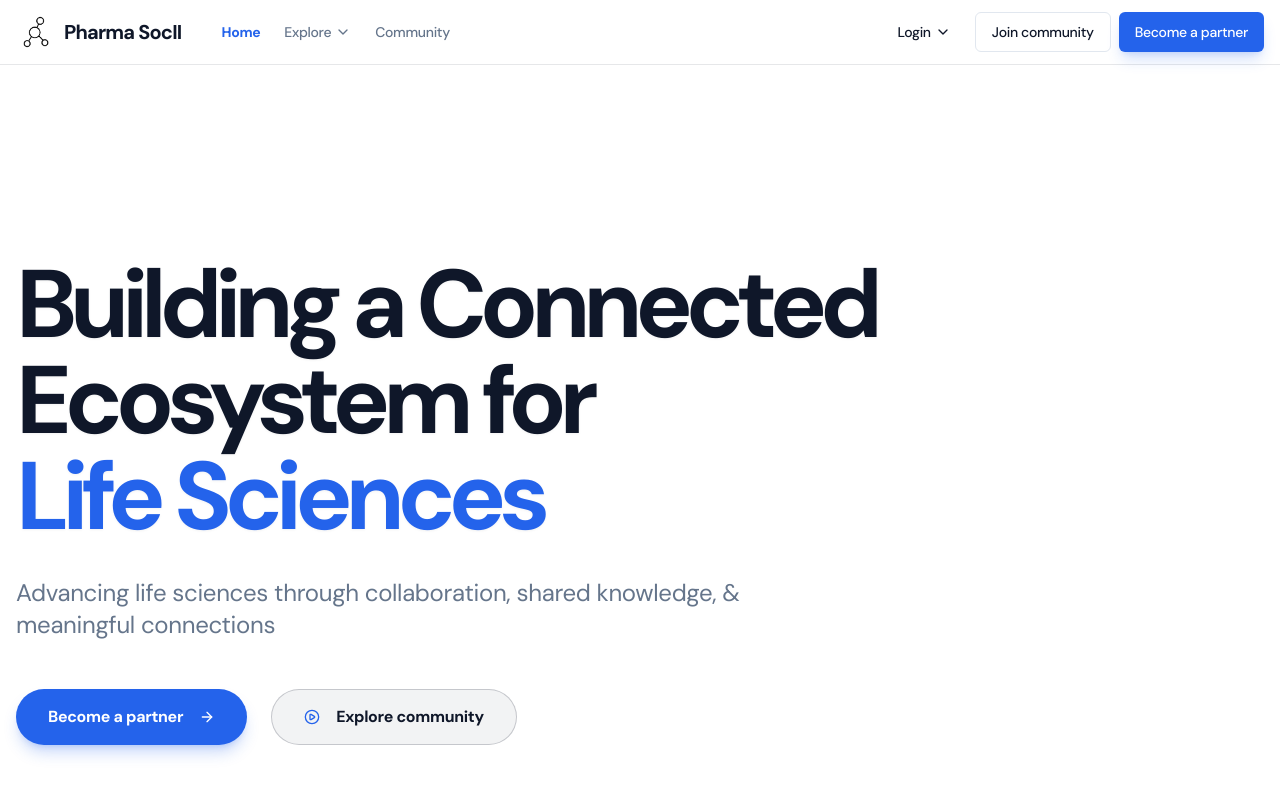
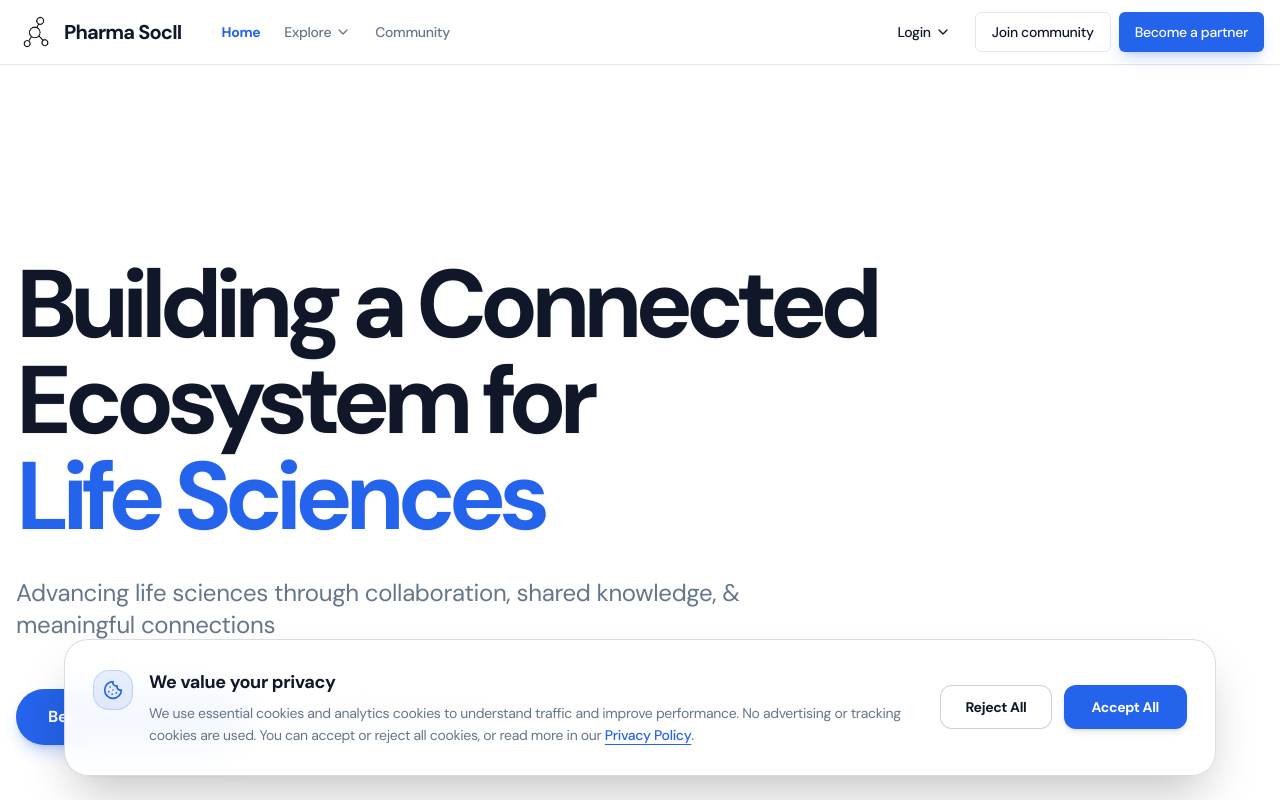
Before and after one commit to simran-kanda1/pharmasocii, a React (Vite) app: page / in a window 1280 px wide. Shown: the top 800 px of the page. Built offline with nearby package versions, Linux system fonts and the light colour scheme; no server answers; the database is empty.

Commit message:
Add cookie consent banner with accurate privacy copy

```diff
--- a/src/App.tsx
+++ b/src/App.tsx
@@ -1,6 +1,7 @@
 import { Routes, Route, useLocation } from "react-router-dom";
 import Navbar from "./components/layout/Navbar";
 import { Footer } from "./components/layout/Footer";
+import { CookieConsentBanner } from "./components/layout/CookieConsentBanner";
 import Home from "./pages/Home";
 import AllCategories from "./pages/AllCategories";
 import Login from "./pages/Login";
@@ -45,8 +46,9 @@
 
 function App() {
   return (
-    <Routes>
-      {/* Admin specific flows - NO layout, standalone pages */}
+    <>
+      <Routes>
+        {/* Admin specific flows - NO layout, standalone pages */}
       <Route path="/admin" element={<AdminLogin />} />
       <Route path="/admin/" element={<AdminLogin />} />
       <Route path="/admin/dashboard" element={<AdminDashboard />} />
@@ -96,6 +98,8 @@
       {/* Catch-all */}
       <Route path="*" element={<AppLayout><div className="flex-1 flex items-center justify-center text-4xl font-bold p-24">Coming Soon.</div></AppLayout>} />
     </Routes>
+    <CookieConsentBanner />
+    </>
   );
 }
 
--- /dev/null
+++ b/src/components/layout/CookieConsentBanner.tsx
@@ -0,0 +1,77 @@
+import { useState, useEffect } from "react";
+import { Link } from "react-router-dom";
+import { Button } from "@/components/ui/button";
+import { Cookie } from "lucide-react";
+
+const COOKIE_CONSENT_KEY = "pharmasocii_cookie_consent";
+
+export function CookieConsentBanner() {
+    const [isVisible, setIsVisible] = useState(false);
+
+    useEffect(() => {
+        const consent = localStorage.getItem(COOKIE_CONSENT_KEY);
+        if (!consent) {
+            // Small delay so it animates in smoothly after initial mount
+            const timer = setTimeout(() => {
+                setIsVisible(true);
+            }, 600);
+            return () => clearTimeout(timer);
+        }
+    }, []);
+
+    const handleAcceptAll = () => {
+        localStorage.setItem(COOKIE_CONSENT_KEY, "accepted");
+        setIsVisible(false);
+    };
+
+    const handleRejectAll = () => {
+        localStorage.setItem(COOKIE_CONSENT_KEY, "rejected");
+        setIsVisible(false);
+    };
+
+    if (!isVisible) return null;
+
+    return (
+        <div
+            role="region"
+            aria-label="Cookie consent banner"
+            className="fixed bottom-0 inset-x-0 z-50 p-4 md:p-6 transition-all duration-300 animate-in fade-in slide-in-from-bottom-5"
+        >
+            <div className="container mx-auto max-w-6xl bg-card/95 backdrop-blur-lg border border-foreground/15 rounded-3xl p-6 md:p-7 shadow-2xl flex flex-col md:flex-row items-start md:items-center justify-between gap-6">
+                <div className="flex items-start gap-4 flex-1">
+                    <div className="w-10 h-10 rounded-2xl bg-primary/10 border border-primary/20 flex items-center justify-center shrink-0 mt-0.5 text-primary">
+                        <Cookie className="w-5 h-5" />
+                    </div>
+                    <div className="space-y-1.5 max-w-3xl">
+                        <h4 className="text-base md:text-lg font-bold text-foreground flex items-center gap-2">
+                            We value your privacy
+                        </h4>
+                        <p className="text-sm text-muted-foreground leading-relaxed">
+                            We use essential cookies and analytics cookies to understand traffic and improve performance. No advertising or tracking cookies are used. You can accept or reject all cookies, or read more in our{" "}
+                            <Link to="/privacy" className="text-primary underline underline-offset-4 hover:text-primary/80 font-medium">
+                                Privacy Policy
+                            </Link>.
+                        </p>
+                    </div>
+                </div>
+
+                <div className="flex items-center gap-3 w-full md:w-auto shrink-0 justify-end">
+                    <Button
+                        variant="outline"
+                        onClick={handleRejectAll}
+                        className="flex-1 md:flex-none px-6 py-2.5 h-11 rounded-xl text-sm font-semibold border-foreground/20 hover:bg-foreground/5 transition-colors"
+                    >
+                        Reject All
+                    </Button>
+                    <Button
+                        variant="default"
+                        onClick={handleAcceptAll}
+                        className="flex-1 md:flex-none px-7 py-2.5 h-11 rounded-xl text-sm font-semibold bg-primary text-primary-foreground hover:bg-primary/90 shadow-md transition-all"
+                    >
+                        Accept All
+                    </Button>
+                </div>
+            </div>
+        </div>
+    );
+}
```
Also changed, not shown: 6 other files (tests, documents, lock files or other folders).
